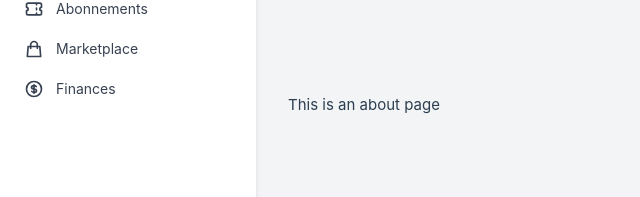
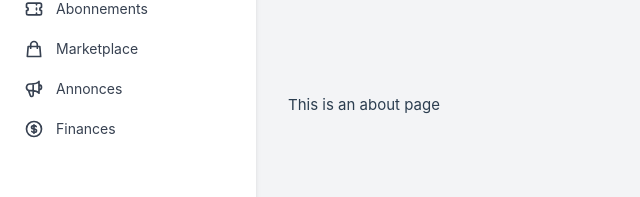
Before and after one commit to managerkoffi/hubgroupes, a Vue app: page /about in a window 1280 px wide. Shown: the part 319-516 px from the top of the page, without its empty margins (0-640 px from the left). Built offline with nearby package versions, Linux system fonts and the light colour scheme.

Commit message:
something I like

```diff
--- a/src/components/layout/AppSidebar.vue
+++ b/src/components/layout/AppSidebar.vue
@@ -45,7 +45,8 @@ const toggleSidebar = () => {
             <RouterLink to="/" class="text-indigo-600 font-bold text-2xl">H</RouterLink>
           </div>
           <button @click="toggleSidebar" class="text-gray-500 hover:text-gray-700">
-            <svg xmlns="http://www.w3.org/2000/svg" class="h-6 w-6" fill="none" viewBox="0 0 24 24" stroke="currentColor">
+            <svg xmlns="http://www.w3.org/2000/svg" class="h-6 w-6" fill="none" viewBox="0 0 24 24"
+              stroke="currentColor">
               <path stroke-linecap="round" stroke-linejoin="round" stroke-width="2"
                 :d="isOpen ? 'M11 19l-7-7 7-7m8 14l-7-7 7-7' : 'M13 5l7 7-7 7M5 5l7 7-7 7'" />
             </svg>
@@ -63,7 +64,8 @@ const toggleSidebar = () => {
               {{ getUserInitials }}
             </div>
             <div v-if="isOpen" class="ml-3">
-              <div class="text-sm font-medium text-gray-900">{{ user ? `${user.firstName} ${user.lastName}` : 'Utilisateur' }}</div>
+              <div class="text-sm font-medium text-gray-900">{{ user ? `${user.firstName} ${user.lastName}` :
+                'Utilisateur' }}</div>
               <div class="text-xs text-gray-500">{{ user ? user.phone : '' }}</div>
             </div>
           </div>
@@ -72,98 +74,104 @@ const toggleSidebar = () => {
         <!-- Menu de navigation -->
         <nav class="flex-1 overflow-y-auto py-4">
           <div class="px-2 space-y-1">
-            <RouterLink to="/communities"
-              class="flex items-center px-4 py-2 text-sm font-medium rounded-md"
-              :class="[
+            <RouterLink to="/communities" class="flex items-center px-4 py-2 text-sm font-medium rounded-md" :class="[
                 $route.path.includes('/communities')
                   ? 'text-indigo-600 bg-indigo-50'
                   : 'text-gray-700 hover:text-indigo-600 hover:bg-gray-50'
               ]">
-              <svg xmlns="http://www.w3.org/2000/svg" class="h-5 w-5 mr-3" fill="none" viewBox="0 0 24 24" stroke="currentColor">
+              <svg xmlns="http://www.w3.org/2000/svg" class="h-5 w-5 mr-3" fill="none" viewBox="0 0 24 24"
+                stroke="currentColor">
                 <path stroke-linecap="round" stroke-linejoin="round" stroke-width="2"
                   d="M17 20h5v-2a3 3 0 00-5.356-1.857M17 20H7m10 0v-2c0-.656-.126-1.283-.356-1.857M7 20H2v-2a3 3 0 015.356-1.857M7 20v-2c0-.656.126-1.283.356-1.857m0 0a5.002 5.002 0 019.288 0M15 7a3 3 0 11-6 0 3 3 0 016 0zm6 3a2 2 0 11-4 0 2 2 0 014 0zM7 10a2 2 0 11-4 0 2 2 0 014 0z" />
               </svg>
               <span v-if="isOpen">Communautés</span>
             </RouterLink>
 
-            <RouterLink to="/members"
-              class="flex items-center px-4 py-2 text-sm font-medium rounded-md"
-              :class="[
+            <RouterLink to="/members" class="flex items-center px-4 py-2 text-sm font-medium rounded-md" :class="[
                 $route.path.includes('/members')
                   ? 'text-indigo-600 bg-indigo-50'
                   : 'text-gray-700 hover:text-indigo-600 hover:bg-gray-50'
               ]">
-              <svg xmlns="http://www.w3.org/2000/svg" class="h-5 w-5 mr-3" fill="none" viewBox="0 0 24 24" stroke="currentColor">
+              <svg xmlns="http://www.w3.org/2000/svg" class="h-5 w-5 mr-3" fill="none" viewBox="0 0 24 24"
+                stroke="currentColor">
                 <path stroke-linecap="round" stroke-linejoin="round" stroke-width="2"
                   d="M12 4.354a4 4 0 110 5.292M15 21H3v-1a6 6 0 0112 0v1zm0 0h6v-1a6 6 0 00-9-5.197M13 7a4 4 0 11-8 0 4 4 0 018 0z" />
               </svg>
               <span v-if="isOpen">Membres</span>
             </RouterLink>
 
-            <RouterLink to="/activities"
-              class="flex items-center px-4 py-2 text-sm font-medium rounded-md"
-              :class="[
+            <RouterLink to="/activities" class="flex items-center px-4 py-2 text-sm font-medium rounded-md" :class="[
                 $route.path.includes('/activities')
                   ? 'text-indigo-600 bg-indigo-50'
                   : 'text-gray-700 hover:text-indigo-600 hover:bg-gray-50'
               ]">
-              <svg xmlns="http://www.w3.org/2000/svg" class="h-5 w-5 mr-3" fill="none" viewBox="0 0 24 24" stroke="currentColor">
+              <svg xmlns="http://www.w3.org/2000/svg" class="h-5 w-5 mr-3" fill="none" viewBox="0 0 24 24"
+                stroke="currentColor">
                 <path stroke-linecap="round" stroke-linejoin="round" stroke-width="2"
                   d="M8 7V3m8 4V3m-9 8h10M5 21h14a2 2 0 002-2V7a2 2 0 00-2-2H5a2 2 0 00-2 2v12a2 2 0 002 2z" />
               </svg>
               <span v-if="isOpen">Activités</span>
             </RouterLink>
 
-            <RouterLink to="/messages"
-              class="flex items-center px-4 py-2 text-sm font-medium rounded-md"
-              :class="[
+            <RouterLink to="/messages" class="flex items-center px-4 py-2 text-sm font-medium rounded-md" :class="[
                 $route.path.includes('/messages')
                   ? 'text-indigo-600 bg-indigo-50'
                   : 'text-gray-700 hover:text-indigo-600 hover:bg-gray-50'
               ]">
-              <svg xmlns="http://www.w3.org/2000/svg" class="h-5 w-5 mr-3" fill="none" viewBox="0 0 24 24" stroke="currentColor">
+              <svg xmlns="http://www.w3.org/2000/svg" class="h-5 w-5 mr-3" fill="none" viewBox="0 0 24 24"
+                stroke="currentColor">
                 <path stroke-linecap="round" stroke-linejoin="round" stroke-width="2"
                   d="M8 10h.01M12 10h.01M16 10h.01M9 16H5a2 2 0 01-2-2V6a2 2 0 012-2h14a2 2 0 012 2v8a2 2 0 01-2 2h-5l-5 5v-5z" />
               </svg>
               <span v-if="isOpen">Messages</span>
             </RouterLink>
 
-            <RouterLink to="/subscriptions"
-              class="flex items-center px-4 py-2 text-sm font-medium rounded-md"
-              :class="[
+            <RouterLink to="/subscriptions" class="flex items-center px-4 py-2 text-sm font-medium rounded-md" :class="[
                 $route.path.includes('/subscriptions')
                   ? 'text-indigo-600 bg-indigo-50'
                   : 'text-gray-700 hover:text-indigo-600 hover:bg-gray-50'
               ]">
-              <svg xmlns="http://www.w3.org/2000/svg" class="h-5 w-5 mr-3" fill="none" viewBox="0 0 24 24" stroke="currentColor">
+              <svg xmlns="http://www.w3.org/2000/svg" class="h-5 w-5 mr-3" fill="none" viewBox="0 0 24 24"
+                stroke="currentColor">
                 <path stroke-linecap="round" stroke-linejoin="round" stroke-width="2"
                   d="M15 5v2m0 4v2m0 4v2M5 5a2 2 0 00-2 2v3a2 2 0 110 4v3a2 2 0 002 2h14a2 2 0 002-2v-3a2 2 0 110-4V7a2 2 0 00-2-2H5z" />
               </svg>
               <span v-if="isOpen">Abonnements</span>
             </RouterLink>
 
-            <RouterLink to="/marketplace"
-              class="flex items-center px-4 py-2 text-sm font-medium rounded-md"
-              :class="[
+            <RouterLink to="/marketplace" class="flex items-center px-4 py-2 text-sm font-medium rounded-md" :class="[
                 $route.path.includes('/marketplace')
                   ? 'text-indigo-600 bg-indigo-50'
                   : 'text-gray-700 hover:text-indigo-600 hover:bg-gray-50'
               ]">
-              <svg xmlns="http://www.w3.org/2000/svg" class="h-5 w-5 mr-3" fill="none" viewBox="0 0 24 24" stroke="currentColor">
+              <svg xmlns="http://www.w3.org/2000/svg" class="h-5 w-5 mr-3" fill="none" viewBox="0 0 24 24"
+                stroke="currentColor">
                 <path stroke-linecap="round" stroke-linejoin="round" stroke-width="2"
                   d="M16 11V7a4 4 0 00-8 0v4M5 9h14l1 12H4L5 9z" />
               </svg>
               <span v-if="isOpen">Marketplace</span>
             </RouterLink>
 
-            <RouterLink to="/finances"
-              class="flex items-center px-4 py-2 text-sm font-medium rounded-md"
-              :class="[
+            <RouterLink to="/announcements" class="flex items-center px-4 py-2 text-sm font-medium rounded-md" :class="[
+              $route.path.includes('/announcements')
+                ? 'text-indigo-600 bg-indigo-50'
+                : 'text-gray-700 hover:text-indigo-600 hover:bg-gray-50'
+            ]">
+              <svg xmlns="http://www.w3.org/2000/svg" class="h-5 w-5 mr-3" fill="none" viewBox="0 0 24 24"
+                stroke="currentColor">
+                <path stroke-linecap="round" stroke-linejoin="round" stroke-width="2"
+                  d="M11 5.882V19.24a1.76 1.76 0 01-3.417.592l-2.147-6.15M18 13a3 3 0 100-6M5.436 13.683A4.001 4.001 0 017 6h1.832c4.1 0 7.625-1.234 9.168-3v14c-1.543-1.766-5.067-3-9.168-3H7a3.988 3.988 0 01-1.564-.317z" />
+              </svg>
+              <span v-if="isOpen">Annonces</span>
+            </RouterLink>
+
+            <RouterLink to="/finances" class="flex items-center px-4 py-2 text-sm font-medium rounded-md" :class="[
                 $route.path.includes('/finances')
                   ? 'text-indigo-600 bg-indigo-50'
                   : 'text-gray-700 hover:text-indigo-600 hover:bg-gray-50'
               ]">
-              <svg xmlns="http://www.w3.org/2000/svg" class="h-5 w-5 mr-3" fill="none" viewBox="0 0 24 24" stroke="currentColor">
+              <svg xmlns="http://www.w3.org/2000/svg" class="h-5 w-5 mr-3" fill="none" viewBox="0 0 24 24"
+                stroke="currentColor">
                 <path stroke-linecap="round" stroke-linejoin="round" stroke-width="2"
                   d="M12 8c-1.657 0-3 .895-3 2s1.343 2 3 2 3 .895 3 2-1.343 2-3 2m0-8c1.11 0 2.08.402 2.599 1M12 8V7m0 1v8m0 0v1m0-1c-1.11 0-2.08-.402-2.599-1M21 12a9 9 0 11-18 0 9 9 0 0118 0z" />
               </svg>
@@ -176,7 +184,8 @@ const toggleSidebar = () => {
         <div class="p-4 border-t border-gray-200">
           <RouterLink to="/profile"
             class="flex items-center px-4 py-2 text-sm font-medium rounded-md text-gray-700 hover:text-indigo-600 hover:bg-gray-50">
-            <svg xmlns="http://www.w3.org/2000/svg" class="h-5 w-5 mr-3" fill="none" viewBox="0 0 24 24" stroke="currentColor">
+            <svg xmlns="http://www.w3.org/2000/svg" class="h-5 w-5 mr-3" fill="none" viewBox="0 0 24 24"
+              stroke="currentColor">
               <path stroke-linecap="round" stroke-linejoin="round" stroke-width="2"
                 d="M16 7a4 4 0 11-8 0 4 4 0 018 0zM12 14a7 7 0 00-7 7h14a7 7 0 00-7-7z" />
             </svg>
@@ -185,7 +194,8 @@ const toggleSidebar = () => {
 
           <button @click="logout"
             class="flex items-center w-full px-4 py-2 mt-2 text-sm font-medium rounded-md text-gray-700 hover:text-indigo-600 hover:bg-gray-50">
-            <svg xmlns="http://www.w3.org/2000/svg" class="h-5 w-5 mr-3" fill="none" viewBox="0 0 24 24" stroke="currentColor">
+            <svg xmlns="http://www.w3.org/2000/svg" class="h-5 w-5 mr-3" fill="none" viewBox="0 0 24 24"
+              stroke="currentColor">
               <path stroke-linecap="round" stroke-linejoin="round" stroke-width="2"
                 d="M17 16l4-4m0 0l-4-4m4 4H7m6 4v1a3 3 0 01-3 3H6a3 3 0 01-3-3V7a3 3 0 013-3h4a3 3 0 013 3v1" />
             </svg>
--- a/src/views/activity/ActivitiesListView.vue
+++ b/src/views/activity/ActivitiesListView.vue
@@ -480,14 +480,24 @@ function getEventClass(status) {
 }
 
 function formatDate(dateString) {
-  const date = new Date(dateString)
+  try {
+    // Vérifier si la date est valide
+    if (!dateString || isNaN(new Date(dateString).getTime())) {
+      return 'Date non disponible';
+    }
+
+    const date = new Date(dateString);
     return new Intl.DateTimeFormat('fr-FR', {
       day: 'numeric',
       month: 'short',
       year: 'numeric',
       hour: '2-digit',
       minute: '2-digit'
-  }).format(date)
+    }).format(date);
+  } catch (error) {
+    console.error('Erreur de formatage de date:', error, 'pour la valeur:', dateString);
+    return 'Date non disponible';
+  }
 }
 
 function canEdit(activity) {
```
Lines whose indentation alone changed are shown as unchanged.
